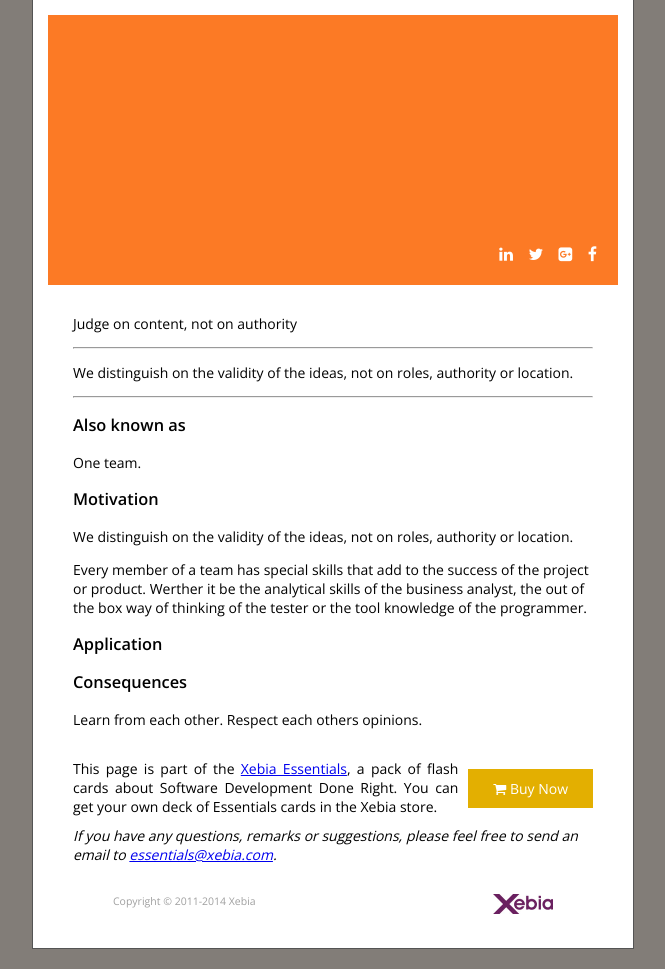
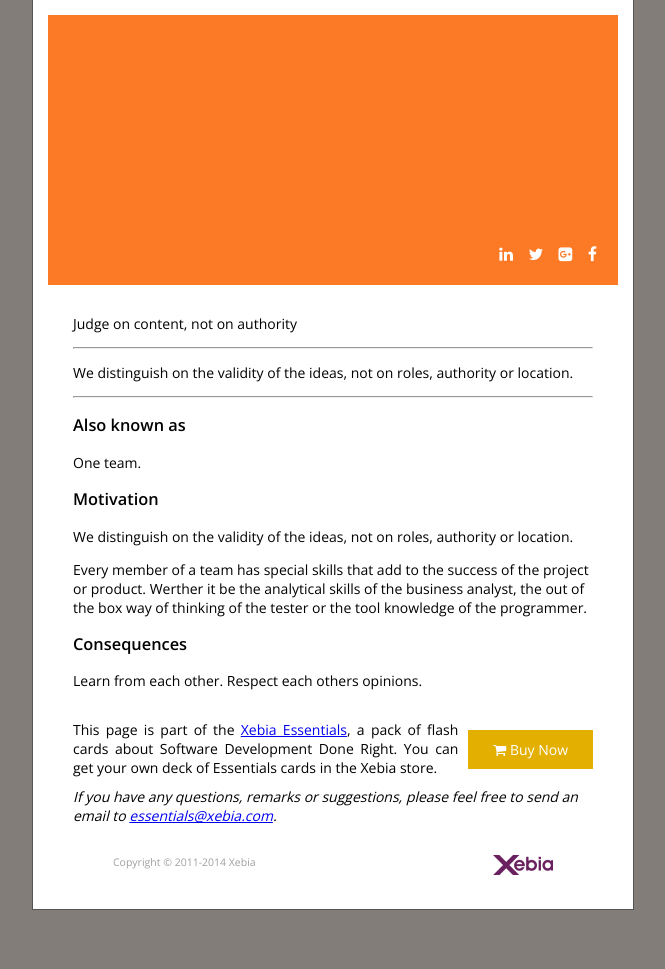
Before and after one commit to xebia/essentials, a Jekyll site: the page built from team-member-equality.md, in a window 1280 px wide. Shown: the whole page, without its empty margins (307-972 px from the left). Built offline with Jekyll 4.4.1, drawn with Linux system fonts in a browser that asks for light colours; nearby versions of some CDN libraries; Markdown is read by kramdown in place of the engine named in the settings; after the commit the page ends 930 px from its top, so only the background shows below that.

Commit message:
Remove empty Application section in team-member-equality
Signed-off-by: Joshua Appelman <jappelman@xebia.com>

```diff
--- a/team-member-equality.md
+++ b/team-member-equality.md
@@ -24,8 +24,6 @@ We distinguish on the validity of the ideas, not on roles, authority or location
 
 Every member of a team has special skills that add to the success of the project or product. Werther it be the analytical skills of the business analyst, the out of the box way of thinking of the tester or the tool knowledge of the programmer.
 
-### Application
-
 ### Consequences
 
 Learn from each other. Respect each others opinions.
```
